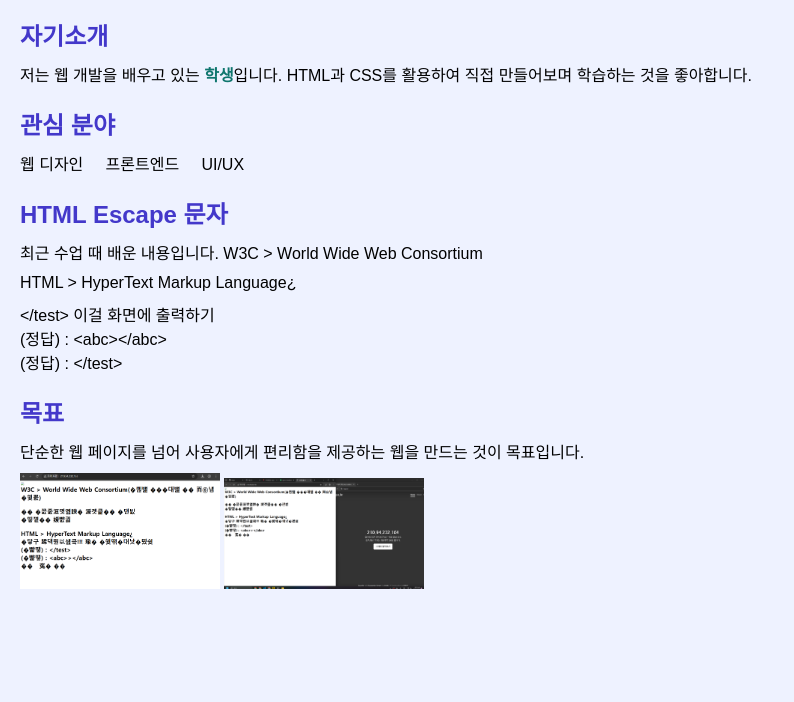
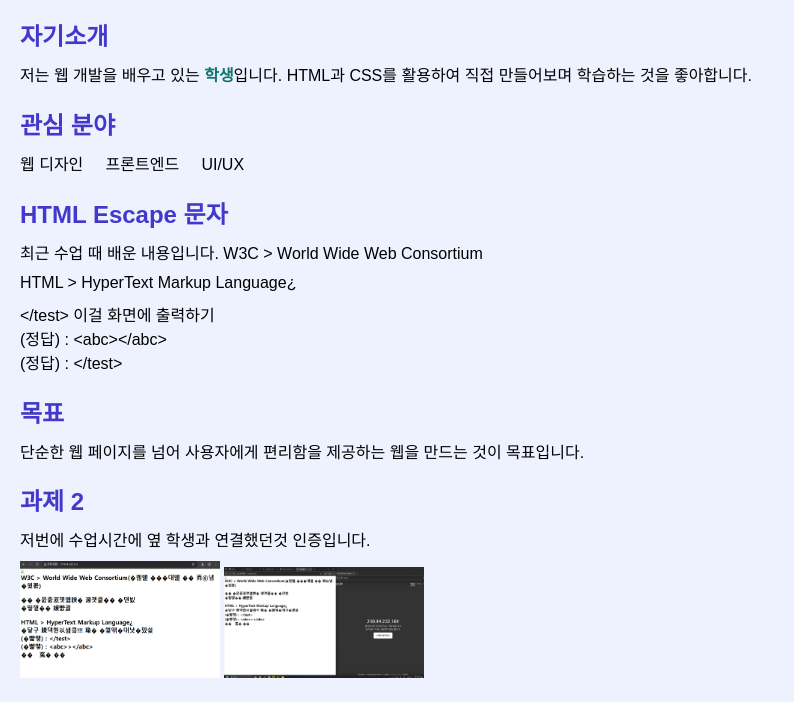
Before and after one commit to BulGiDong/my-testwebsite, a plain HTML site: page index.html in a window 1280 px wide. Shown: the part 136-838 px from the top of the page, without its empty margins (0-794 px from the left). Before the commit the page ends 800 px from the top, so only its background shows below. Drawn offline with Linux system fonts and the light colour scheme.

Commit message:
Update index.html

```diff
--- a/index.html
+++ b/index.html
@@ -72,6 +72,9 @@
   <p class="spacing">
     단순한 웹 페이지를 넘어 사용자에게 편리함을 제공하는 웹을 만드는 것이 목표입니다.
   </p>
+  <h2 class="title">과제 2</h2>
+  <p class="spacing">
+    저번에 수업시간에 옆 학생과 연결했던것 인증입니다.  </p>
   <img src="image.png" width="200">
   <img src="image (1).png" width="200">
 
```
